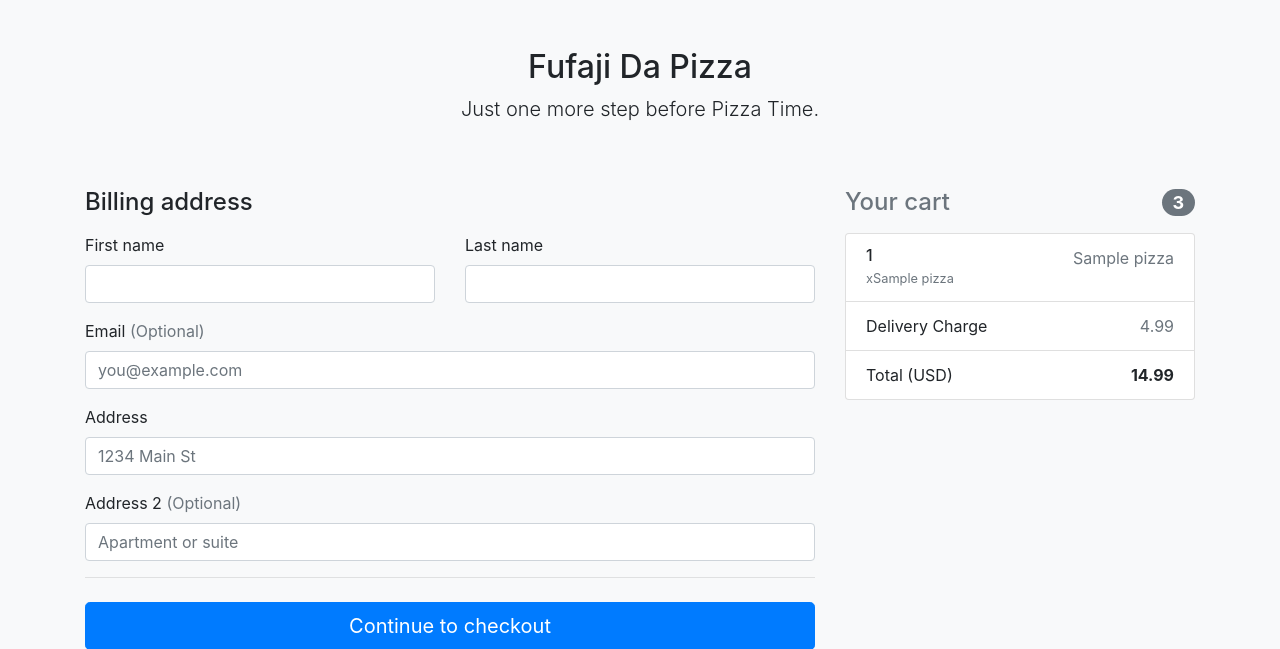
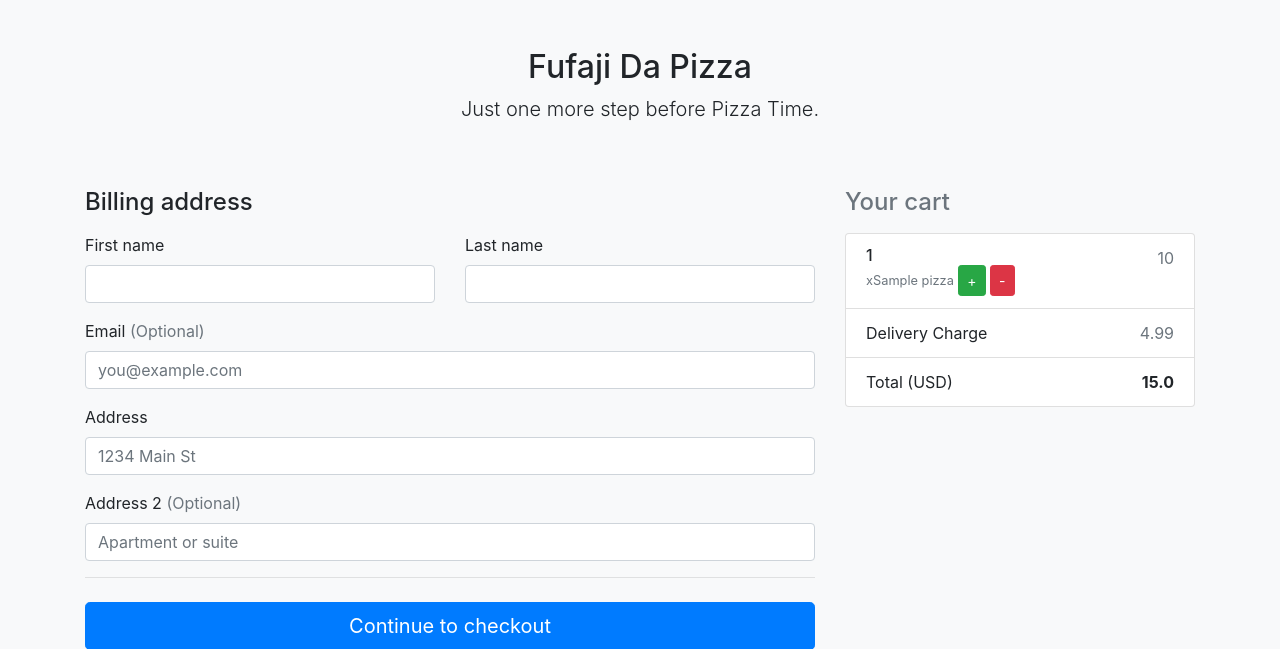
Before and after one commit to tusharpal-acro/pizza-app, a Flask app: template app/templates/checkout.html in a window 1280 px wide. Shown: the top 649 px of the page. Run offline with Flask 2, Linux system fonts and the light colour scheme; the template is opened without the code that fills it: most values are stand-ins (such as "Sample title", 1, 10 or a date in 2020); some libraries are stand-ins or nearby versions.

Commit message:
Moved quantities to checkout page

```diff
--- a/app/app.py
+++ b/app/app.py
@@ -109,7 +109,8 @@ def checkout_pizzas_sidebar_data():
             [
                 currency_adjusted_pizzas[pizza]['name'],
                 data[pizza] * float(currency_adjusted_pizzas[pizza]['price']),
-                data[pizza]
+                data[pizza],
+                pizza
             ]
         )
     return pizzas
@@ -140,12 +141,21 @@ def add():
     resp.set_cookie('cart', new_cookie)
     return resp
 
+@app.route('/appendtocart')
+def append():
+    pizza_id = request.args.get('pizza')
+    new_cookie = cookie_add_to_cart(pizza_id)
+
+    resp = make_response(redirect('/checkout'))
+    resp.set_cookie('cart', new_cookie)
+    return resp
+
 @app.route('/removefromcart')
 def remove():
     pizza_id = request.args.get('pizza')
     new_cookie = cookie_add_to_cart(pizza_id, True)
 
-    resp = make_response(redirect('/'))
+    resp = make_response(redirect('/checkout'))
     resp.set_cookie('cart', new_cookie)
     return resp
 
@@ -153,6 +163,8 @@ def remove():
 def checkout():
     pdata = checkout_pizzas_sidebar_data()
     total = cart_total()
+    if pdata == []:
+        return redirect('/')
     return render_template('checkout.html', pdata = pdata, total = total)
 
 @app.route('/continuecheckout')
--- a/app/templates/checkout.html
+++ b/app/templates/checkout.html
@@ -31,7 +31,6 @@
         <div class="col-md-4 order-md-2 mb-4">
           <h4 class="d-flex justify-content-between align-items-center mb-3">
             <span class="text-muted">Your cart</span>
-            <span class="badge badge-secondary badge-pill">3</span>
           </h4>
           <ul class="list-group mb-3">
             {% for pizza in pdata %}
@@ -39,8 +38,10 @@
                 <div>
                   <h6 class="my-0">{{pizza[0]}}</h6>
                   <small class="text-muted">x{{pizza[2]}}</small>
+                  <a href="/appendtocart?pizza={{ pizza[3] }}" type="button" class="btn btn-sm btn-success" style="color:white">+</a>
+                  <a href="/removefromcart?pizza={{ pizza[3] }}" type="button" class="btn btn-sm btn-danger" style="color:white">-</a>
                 </div>
-                <span class="text-muted">{{pizza[1]}}</span>
+                <span class="text-muted">{{pizza[1]|round(2)}}</span>
               </li>
             {% endfor %}
 
@@ -51,7 +52,7 @@
 
             <li class="list-group-item d-flex justify-content-between">
               <span>Total (USD)</span>
-              <strong>{{total + 4.99}}</strong>
+              <strong>{{total+4.99|round}}</strong>
             </li>
           </ul>
 
```
Also changed, not shown: app/templates/pizzas.html (+1 -11 lines).
